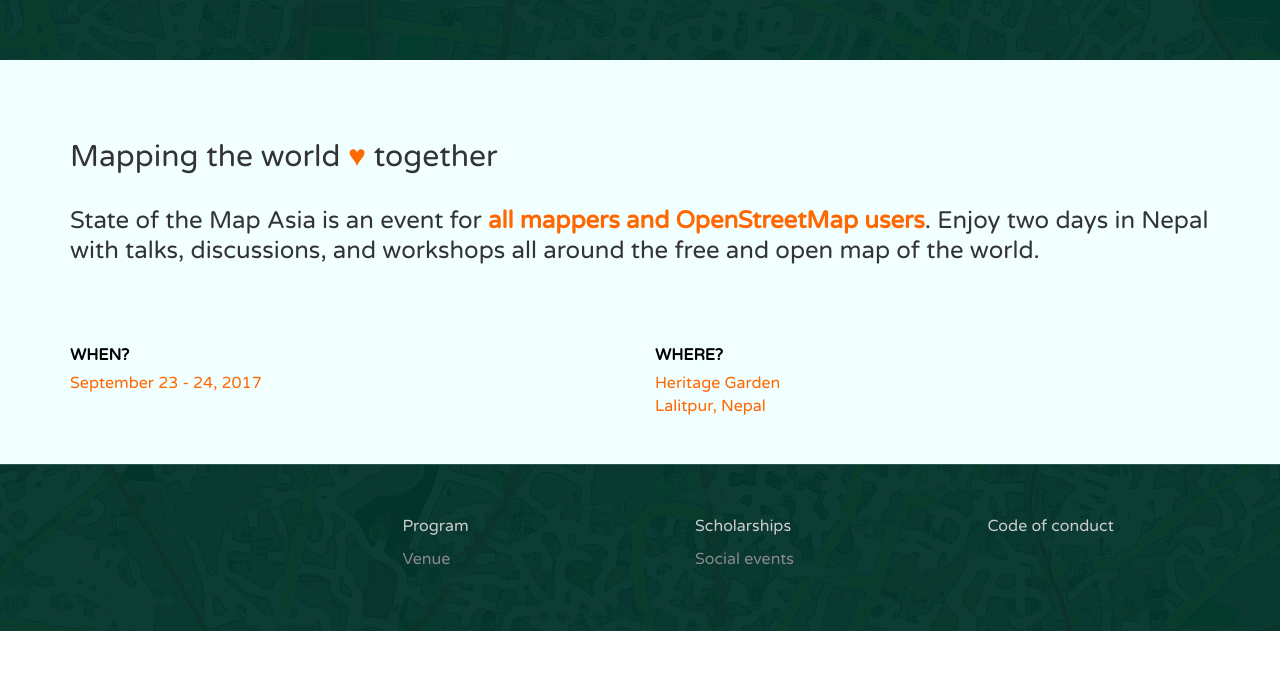
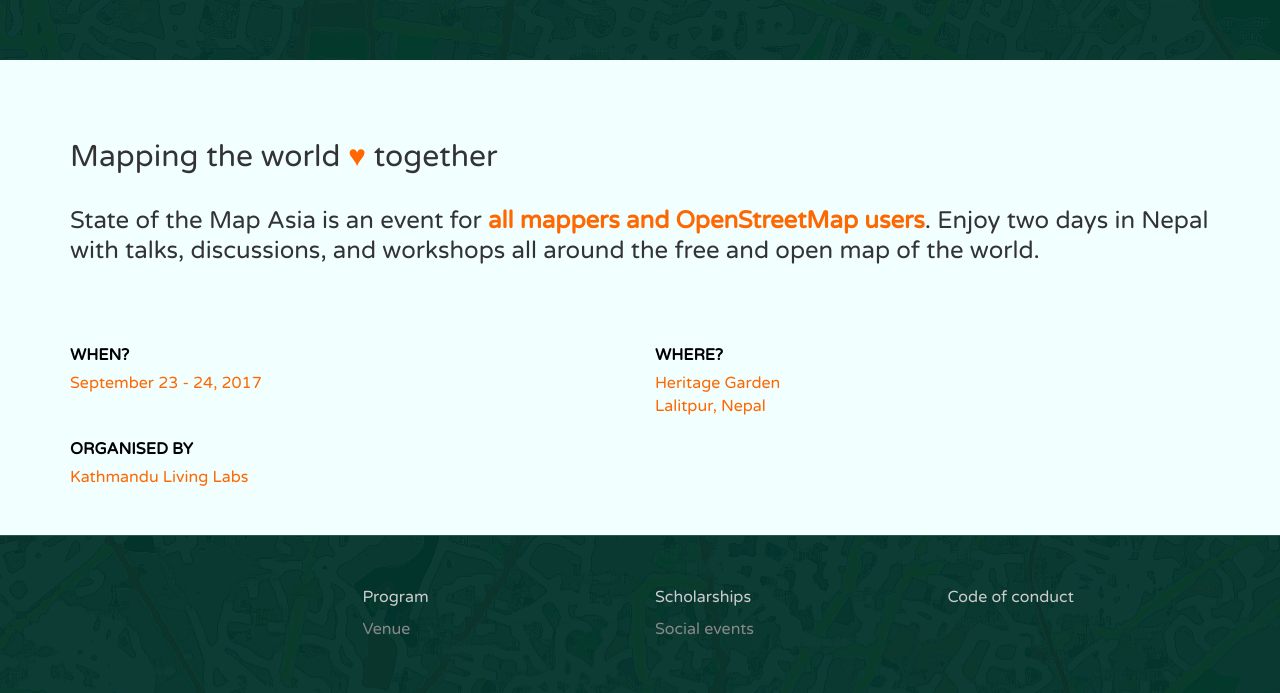
Before and after one commit to sotm-asia/sotm-asia-2017-website, a website: page index.html in a window 1280 px wide. Shown: the part 593-1286 px from the top of the page. Before the commit the page ends 1224 px from the top, so only its background shows below. Drawn offline with nearby package versions, Linux system fonts and the light colour scheme.

Commit message:
added organisers on home page

```diff
--- a/css/styles.css
+++ b/css/styles.css
@@ -13,6 +13,7 @@
     height: 100%;
     font-size: 16px;
     font-family: 'Roboto', sans-serif;
+    background-color: #f1ffff;
 }
 
 html {
@@ -192,7 +193,7 @@
 .single-section-content {
     padding-top: 70px;
     padding-bottom: 100px;
-    background: #fff;
+    background: #f1ffff;
 }
 
 .single-section-content h3 {
@@ -221,6 +222,7 @@
 
 .footer ul  {
     list-style: none;
+    margin-left: -40px;
 }
 
 .footer li {
--- a/index.html
+++ b/index.html
@@ -99,6 +99,9 @@
                     <div class="col-lg-6">
                         <p class="when-where"><strong>Where?</strong>Heritage Garden <br/>Lalitpur, Nepal</p>
                     </div>
+                    <div class="col-lg-6">
+                        <p class="when-where"><strong>Organised By</strong><a href="http://www.kathmandulivinglabs.org" target="_blank">Kathmandu Living Labs</p>
+                    </div>
                 </div>
 
 
```
